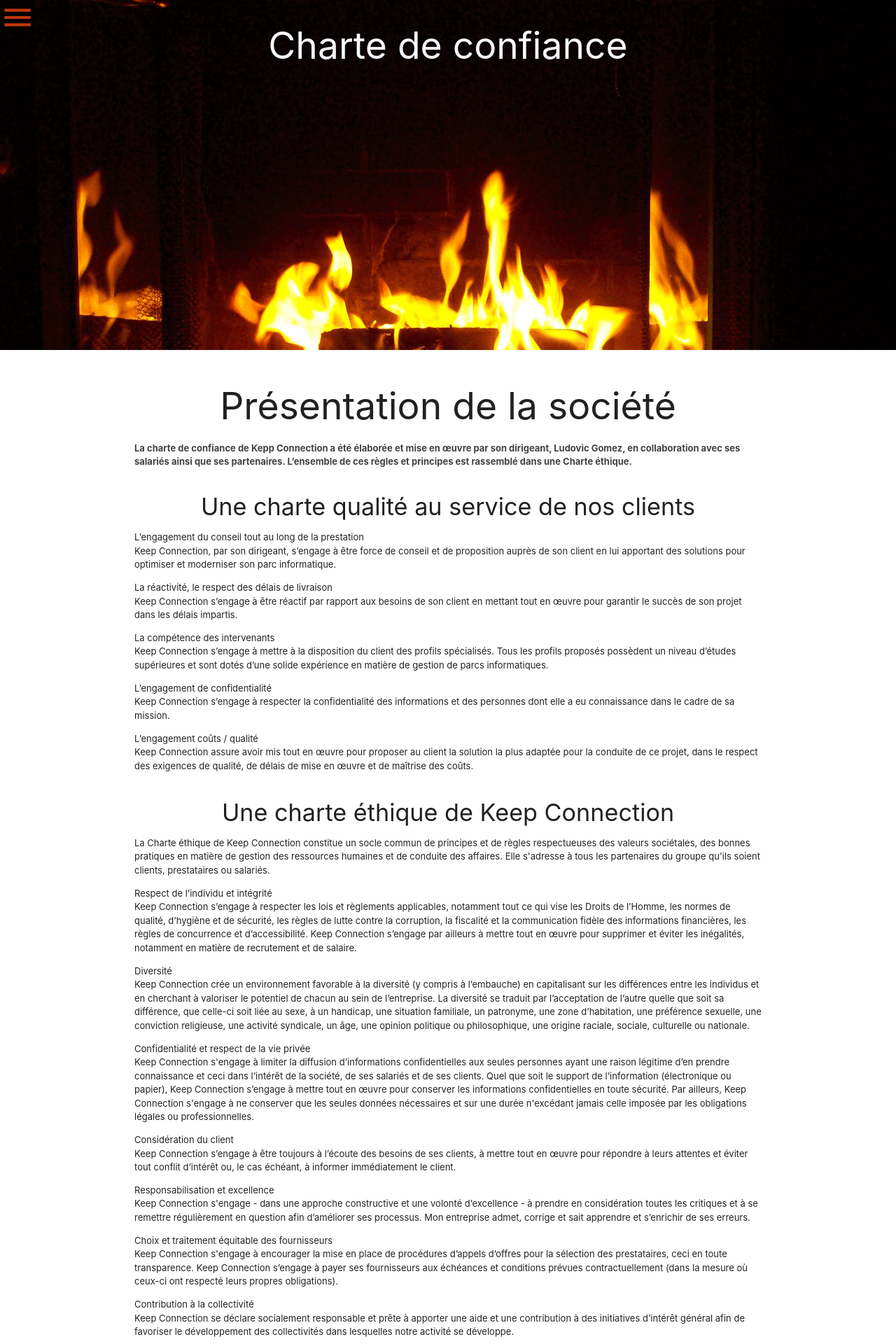
After one commit to juliengrima/keep, a Symfony app: template templates/default/charte.html.twig in a window 1280 px wide. The commit adds this page. Shown: the top 1920 px of the page at 70% size. Run offline with Twig, Linux system fonts and the light colour scheme; the template is opened without the code that fills it, so the values that code supplies are empty; some libraries are stand-ins or nearby versions; some web fonts are replaced.

Commit message:
add charte

```diff
--- a/public/css/main.css
+++ b/public/css/main.css
@@ -8,6 +8,11 @@
     font-size: 50px;
     color: #bf360c;
 }
+    .material-color{
+        color: #4CAF50;
+        font-size: 1.2em;
+    }
+
 .nav-image{
     margin-left: -12%;
 }
@@ -16,6 +21,9 @@
     z-index: 2;
     margin-top: 5%;
 }
+.title-index-color{
+    color: ghostwhite;
+}
 
 .responsive-img{
     z-index: -100;
@@ -23,6 +31,14 @@
 
 .decoration{
     text-decoration: ghostwhite underline;
+}
+
+.li-margin{
+    margin-bottom: 1.5%;
+}
+
+.bold{
+   font-weight: bold;
 }
 
 /* ICONS */
--- /dev/null
+++ b/templates/default/charte.html.twig
@@ -0,0 +1,124 @@
+{% extends 'layout.html.twig' %}
+
+{% block stylesheets %}
+    <style type="text/css">
+        p, li{
+            font-size: small;
+        }
+    </style>
+{% endblock %}
+
+ {% block body %}
+     <div class="parallax-container">
+         <div class="parallax">
+             <img src="{{ asset('pictures/cheminee.gif') }}" class="responsive-img" alt="Parallax">
+             <h2 class="header center title-index-color">Charte de confiance</h2>
+         </div>
+     </div>
+     <div class="section white">
+         <div class="row container">
+             <h2 class="header center">Présentation de la société</h2>
+             <p class="grey-text text-darken-3 lighten-3 bold">La charte de confiance de Kepp Connection a été élaborée
+                 et mise en œuvre par son dirigeant, Ludovic Gomez, en collaboration avec ses salariés ainsi que
+                 ses partenaires. L’ensemble de ces règles et principes est rassemblé dans une Charte éthique.</p>
+         </div>
+         <div class="row container">
+             <h4 class="header center">Une charte qualité au service de nos clients</h4>
+             <ul>
+                 <li>L’engagement du conseil tout au long de la prestation</li>
+                 <li class="li-margin">Keep Connection, par son dirigeant, s’engage à être force de conseil et de proposition auprès de son
+                     client en lui apportant des solutions pour optimiser et moderniser son parc informatique.<br></li>
+                 <li>La réactivité, le respect des délais de livraison</li>
+                 <li class="li-margin">Keep Connection s’engage à être réactif par rapport aux besoins de son client en mettant tout en
+                       œuvre pour garantir le succès de son projet dans les délais impartis.<br></li>
+                 <li>La compétence des intervenants</li>
+                 <li class="li-margin">Keep Connection s’engage à mettre à la disposition du client des profils spécialisés. Tous les profils
+                     proposés possèdent un niveau d’études supérieures et sont dotés d’une solide expérience en matière
+                     de gestion de parcs informatiques.<br></li>
+                 <li>L’engagement de confidentialité</li>
+                 <li class="li-margin">Keep Connection s’engage à respecter la confidentialité des informations et des personnes dont elle
+                     a eu connaissance dans le cadre de sa mission.<br></li>
+                 <li>L’engagement coûts / qualité</li>
+                 <li class="li-margin">Keep Connection assure avoir mis tout en œuvre pour proposer au client la solution la plus adaptée pour
+                     la conduite de ce projet, dans le respect des exigences de qualité, de délais de mise en œuvre et de
+                     maîtrise des coûts.<br></li>
+             </ul>
+         </div>
+         <div class="row container">
+             <h4 class="header center">Une charte éthique de Keep Connection</h4>
+             <ul>
+                 <li class="li-margin">La Charte éthique de Keep Connection constitue un socle commun de principes et de règles respectueuses
+                     des valeurs sociétales, des bonnes pratiques en matière de gestion des ressources humaines et de conduite des affaires.
+                     Elle s'adresse à tous les partenaires du groupe qu'ils soient clients, prestataires ou salariés.</li>
+                 <li class=>Respect de l’individu et intégrité</li>
+                 <li class="li-margin">Keep Connection s’engage à respecter les lois et règlements applicables, notamment tout ce qui vise les
+                     Droits de l’Homme, les normes de qualité, d’hygiène et de sécurité, les règles de lutte contre la corruption, la fiscalité
+                     et la communication fidèle des informations financières, les règles de concurrence et d’accessibilité. Keep Connection
+                     s’engage par ailleurs à mettre tout en œuvre pour supprimer et éviter les inégalités, notamment en matière de recrutement
+                     et de salaire.</li>
+                 <li class="">Diversité</li>
+                 <li class="li-margin">Keep Connection crée un environnement favorable à la diversité (y compris à l’embauche) en capitalisant sur
+                     les différences entre les individus et en cherchant à valoriser le potentiel de chacun au sein de l’entreprise. La diversité
+                     se traduit par l’acceptation de l’autre quelle que soit sa différence, que celle-ci soit liée au sexe, à un handicap,
+                     une situation familiale, un patronyme, une zone d’habitation, une préférence sexuelle, une conviction religieuse, une activité
+                     syndicale, un âge, une opinion politique ou philosophique, une origine raciale, sociale, culturelle ou nationale.</li>
+                 <li class="">Confidentialité et respect de la vie privée</li>
+                 <li class="li-margin">Keep Connection s'engage à limiter la diffusion d’informations confidentielles aux seules personnes ayant
+                     une raison légitime d’en prendre connaissance et ceci dans l’intérêt de la société, de ses salariés et de ses clients.
+                     Quel que soit le support de l’information (électronique ou papier), Keep Connection s’engage à mettre tout en œuvre pour
+                     conserver les informations confidentielles en toute sécurité. Par ailleurs, Keep Connection s'engage à ne conserver que les
+                     seules données nécessaires et sur une durée n'excédant jamais celle imposée par les obligations légales ou professionnelles.</li>
+                 <li class="">Considération du client</li>
+                 <li class="li-margin">Keep Connection s’engage à être toujours à l’écoute des besoins de ses clients, à mettre tout en œuvre pour
+                     répondre à leurs attentes et éviter tout conflit d’intérêt ou, le cas échéant, à informer immédiatement le client.</li>
+                 <li class="">Responsabilisation et excellence</li>
+                 <li class="li-margin">Keep Connection s'engage - dans une approche constructive et une volonté d’excellence - à prendre en considération
+                     toutes les critiques et à se remettre régulièrement en question afin d’améliorer ses processus. Mon entreprise admet, corrige et
+                     sait apprendre et s’enrichir de ses erreurs.</li>
+                 <li class="">Choix et traitement équitable des fournisseurs</li>
+                 <li class="li-margin">Keep Connection s'engage à encourager la mise en place de procédures d’appels d’offres pour la sélection des prestataires,
+                     ceci en toute transparence. Keep Connection s’engage à payer ses fournisseurs aux échéances et conditions prévues contractuellement
+                     (dans la mesure où ceux-ci ont respecté leurs propres obligations).</li>
+                 <li class="">Contribution à la collectivité</li>
+                 <li class="li-margin">Keep Connection se déclare socialement responsable et prête à apporter une aide et une contribution à des initiatives
+                     d’intérêt général afin de favoriser le développement des collectivités dans lesquelles notre activité se développe.</li>
+             </ul>
+         </div>
+         <div class="row container">
+             <h4 class="header center">Une charte environnementale</h4>
+             <p class="bold">Keep Connection met en œuvre une politique environnementale au travers de ses activités et s’engage sur les actions suivantes :</p>
+             <p>Respect de l’environnement<br>
+                 Keep Connection s’engage dans le traitement du matériel informatique usagé. Notre engagement nous conduit à réaliser des actions eco-responsable.</p>
+             <p>Identifier les déchets pouvant être recyclés dans l’entreprise</p>
+             <ul>
+                 <li class=""><i class="material-icons material-color">check</i>Les cartouches d’encre d’imprimantes et photocopieurs sont envoyées systématiquement pour recyclage à des sociétés spécialisées dans cette récupération.</li>
+                 <li class=""><i class="material-icons material-color">check</i>Le matériel informatique est repris par les sociétés spécialisées de retraitement de ce matériel.</li>
+                 <li class=""><i class="material-icons material-color">check</i>Piles, batteries et ampoules usagées sont déposés dans des conteneurs prévus à cet effet.</li>
+                 <li class=""><i class="material-icons material-color">check</i>Papiers et cartons usagés : des poubelles jaunes sont prévues à cet usage à l’extérieur du bâtiment.</li>
+             </ul>
+             <p>Maitriser la consommation d’énergie et des consommables</p>
+             <ul>
+                 <li class=""><i class="material-icons material-color">check</i>Prendre des objectifs de réduction de consommation d’énergie</li>
+                 <li class=""><i class="material-icons material-color">check</i>Gestion de la consommation d’énergie sur son lieu de travail</li>
+                 <li class=""><i class="material-icons material-color">check</i>Gestion des papiers : limiter les photocopies, impressions couleur</li>
+             </ul>
+             <p>Prévenir et réduire les déchets<br>
+                 L’entreprise prévoit l’utilisation de matériel tenant compte de la gestion des déchets en utilisant des matériaux facilement
+                 recyclables ou des matériaux moins générateurs de nuisance de l’environnement.</p>
+             <p>Suivi et évaluer la Charte<br>
+                 Le dirigeant de Keep Connection met en place un plan d’action afin de faciliter les actions définies dans la présente charge. La charte
+                 est valable 1 an, au terme de laquelle les résultats de son application seront évalués. La charte pourra être modifiée
+                 suivant les résultats de l’évaluation.</p>
+         </div>
+     </div>
+     <!-- End Parallax  -->
+ {% endblock %}
+
+{% block javascripts %}
+    {{ parent() }}
+    <script type="text/javascript">
+        $(document).ready(function(){
+            $('.parallax').parallax();
+        });
+    </script>
+{% endblock %}
--- a/templates/default/whoarewe.html.twig
+++ b/templates/default/whoarewe.html.twig
@@ -65,7 +65,7 @@
                              <h6 class="decoration">Une charte de confiance</h6>
                              <p>Ecotoner dispose d’une charte de confiance : charte qualité au service de nos clients
                                  et la charte éthique.</p>
-                             <a href="" class="center">Lire notre charte de confiance.</a>
+                             <a href="{{ path('app_homepage_charte') }}" class="center">Lire notre charte de confiance.</a>
                          </div>
                      </div>
                  </div>
```
Also changed, not shown: src/Controller/homepageController.php (+8 -0 lines), public/pictures/check.svg (added), public/pictures/cheminee.gif (added), public/pictures/linux_console.gif (added).
